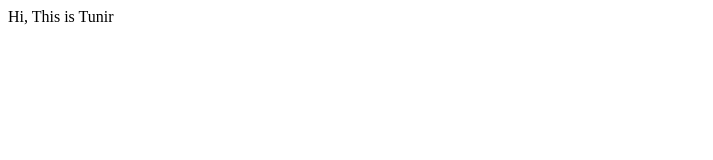
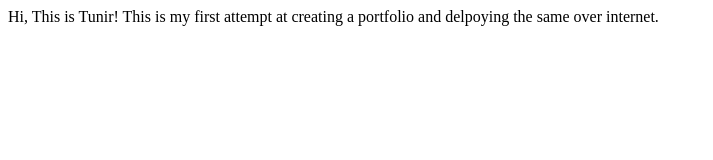
Before and after one commit to TunirC/Base, a plain HTML site: page index.html in a window 1280 px wide. Shown: the whole page, without its empty margins (0-713 px from the left). Drawn offline with Linux system fonts and the light colour scheme.

Commit message:
refactor: content changed
Updated the HTML page content

```diff
--- a/index.html
+++ b/index.html
@@ -7,6 +7,7 @@
     <title>Demo Reel of the website</title>
 </head>
 <body>
-    Hi, This is Tunir
+    Hi, This is Tunir!
+    This is my first attempt at creating a portfolio and delpoying the same over internet.
 </body>
 </html>
```
